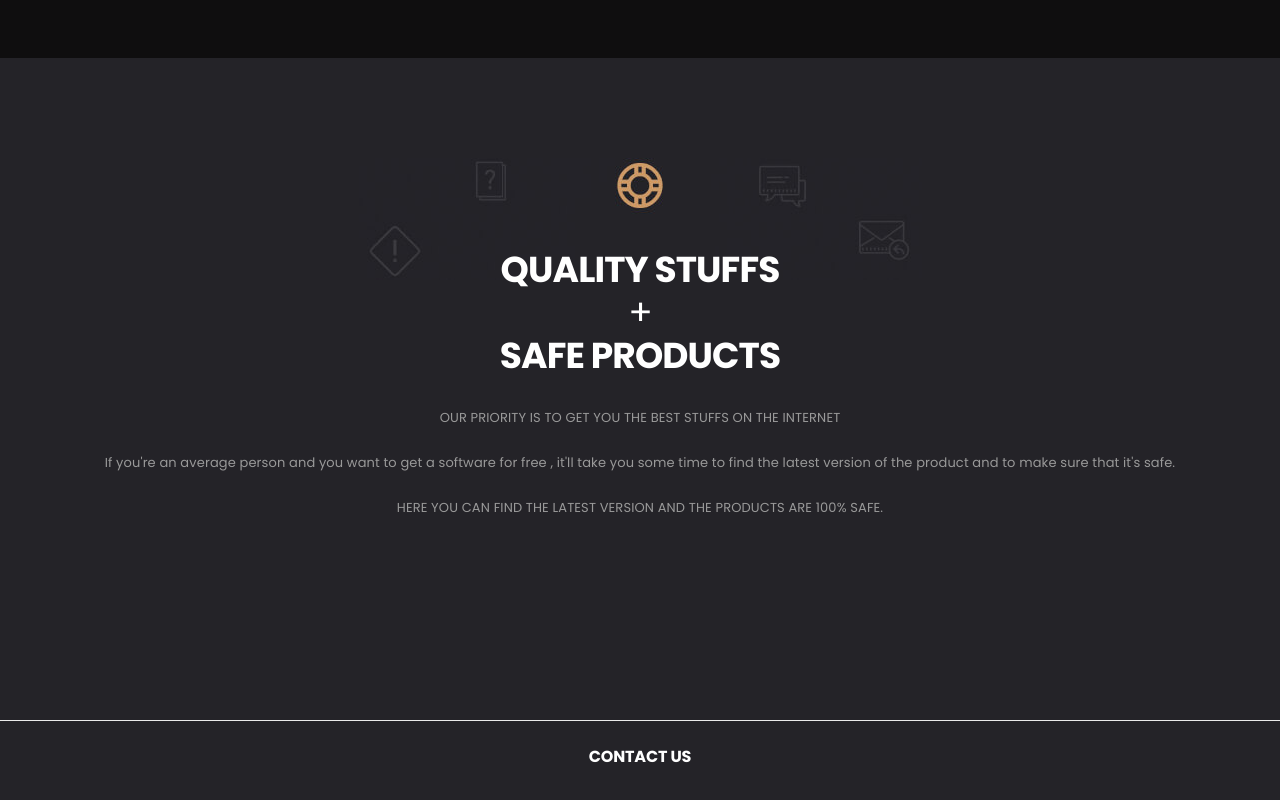
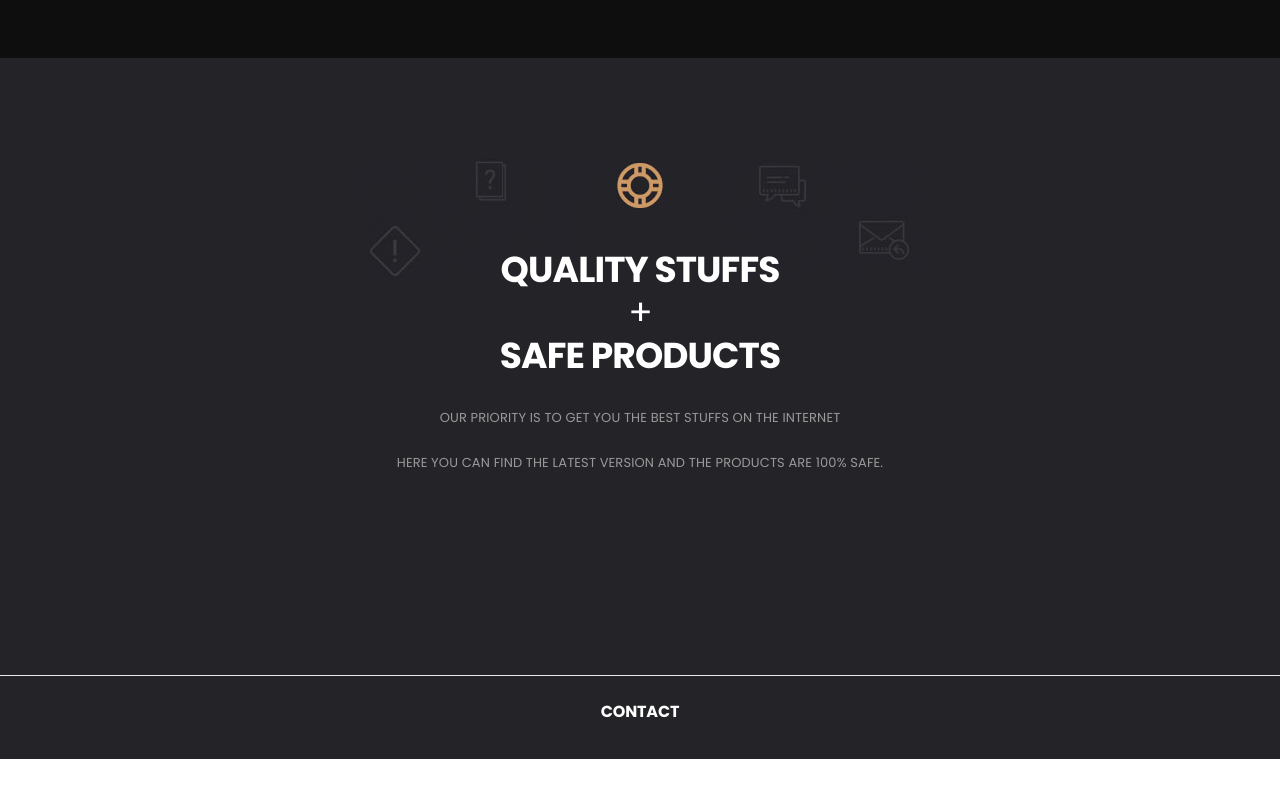
Before and after one commit to trustedsoftwares/trustedsoftwares.github.io, a plain HTML site: page index.html in a window 1280 px wide. Shown: the part 941-1741 px from the top of the page. After the commit the page ends 1700 px from the top, so only its background shows below. Drawn offline with Linux system fonts and the light colour scheme; files whose address does not match are found by name.

Commit message:
Add files via upload

```diff
--- a/index.html
+++ b/index.html
@@ -129,7 +129,6 @@
 					<div class="container molla-lz text-center" data-oi="assets/images/huh.jpg">
 						<h2>QUALITY STUFFS<span class="fw-400">+</span>SAFE PRODUCTS</h2>
 						<p>OUR PRIORITY IS TO GET YOU THE BEST STUFFS ON THE INTERNET</p>
-						<p>If you're an average person and you want to get a software for free , it'll take you some time to find the latest version of the product and to make sure that it's safe.</p>
 						<p>HERE YOU CAN FIND THE LATEST VERSION AND THE PRODUCTS ARE 100% SAFE.</p>
 					</div>
 
@@ -138,7 +137,7 @@
 			<footer id="footer" class="section section-support section-dark text-center">
 				<div class="row">
 					</div>
-					<h4 style="color:white text-center">CONTACT US</h4>
+					<h4 style="color:white text-center">CONTACT</h4>
 					<div class="col-md-6 text-center text-md-right social-icons">
 					</div>
 				</div>
```
